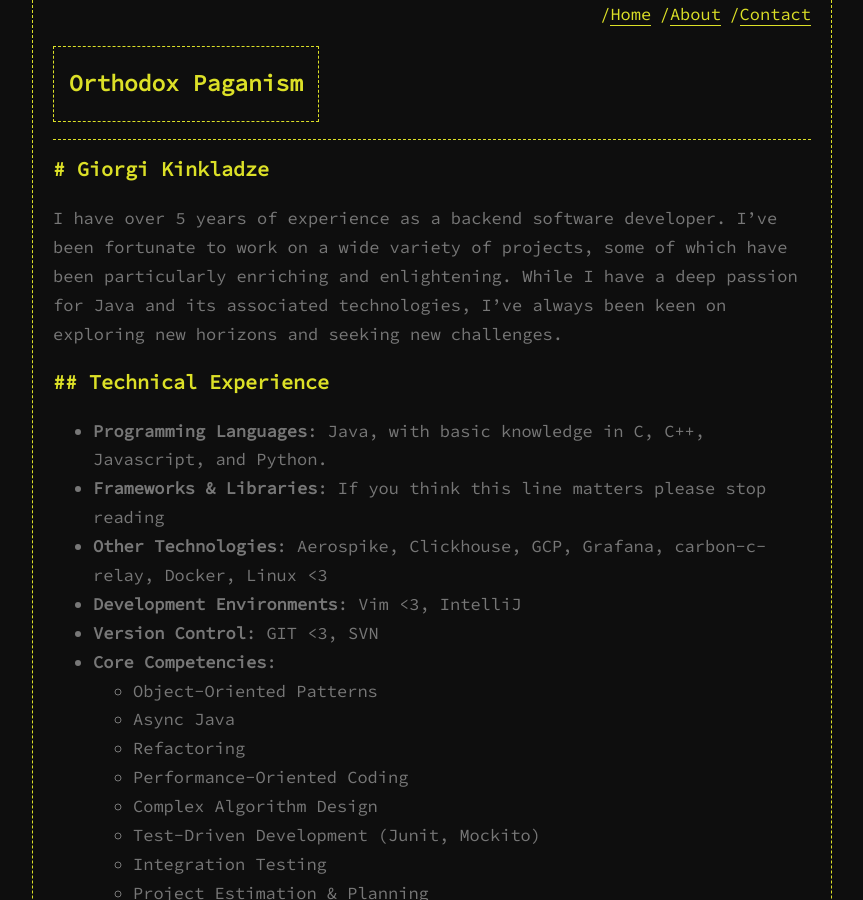
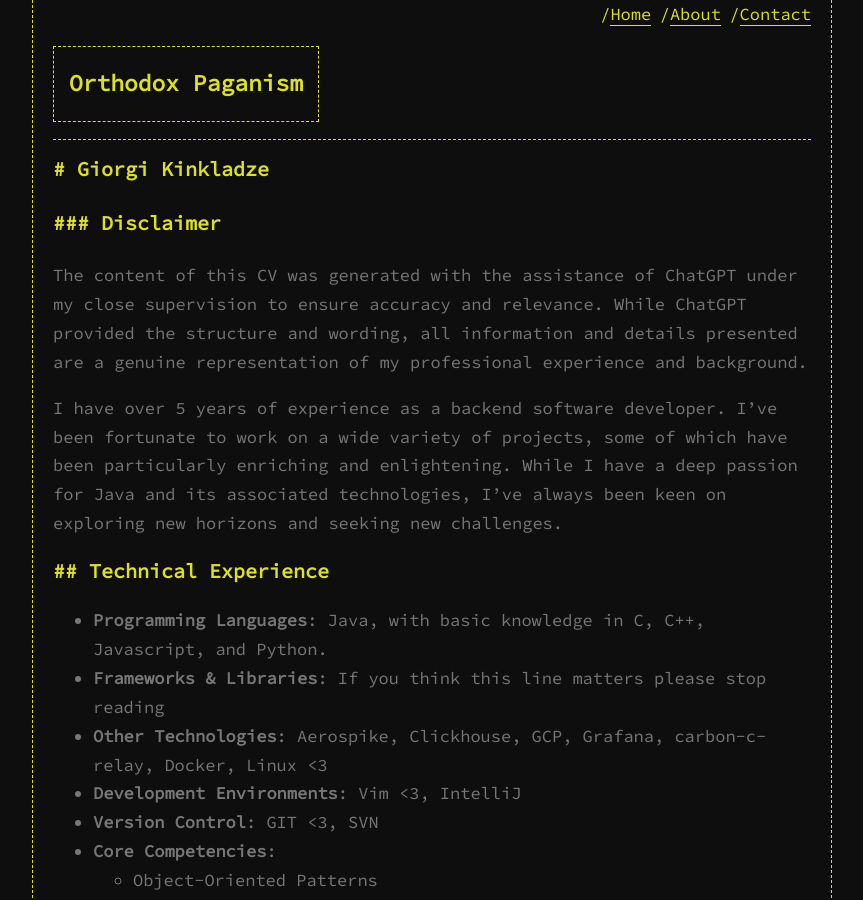
Before and after one commit to gkink/gkink.github.io, a Jekyll site: the page built from about.md, in a window 1280 px wide and 900 px high. Shown: the whole window, without its empty margins (208-1071 px from the left). Built offline with Jekyll 4.4.1, drawn with Linux system fonts in a browser that asks for light colours.

Commit message:
Update about.md

```diff
--- a/about.md
+++ b/about.md
@@ -2,6 +2,10 @@
 layout: page
 title: Giorgi Kinkladze
 ---
+
+### Disclaimer
+
+The content of this CV was generated with the assistance of ChatGPT under my close supervision to ensure accuracy and relevance. While ChatGPT provided the structure and wording, all information and details presented are a genuine representation of my professional experience and background.
 
 I have over 5 years of experience as a backend software developer. I've been fortunate to work on a wide variety of projects, some of which have been particularly enriching and enlightening. While I have a deep passion for Java and its associated technologies, I've always been keen on exploring new horizons and seeking new challenges.
 
```
